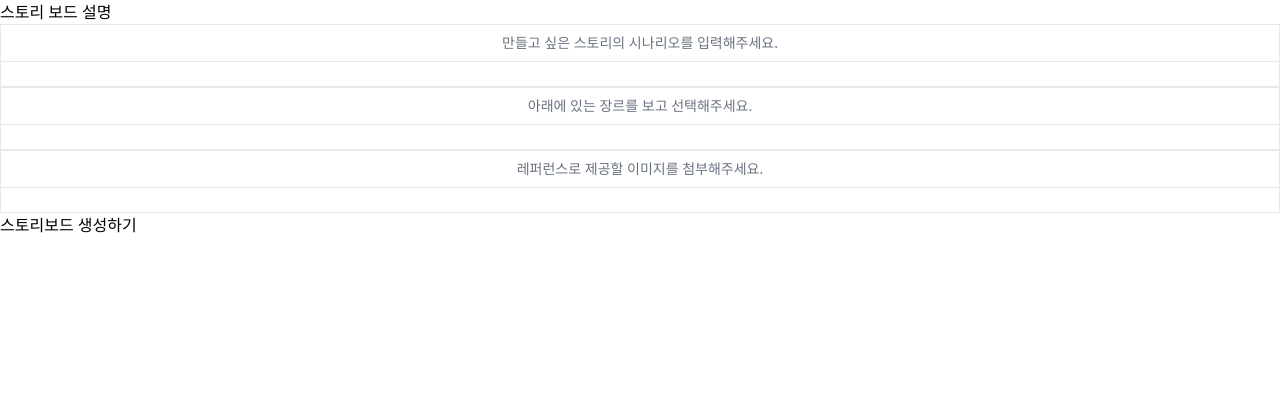
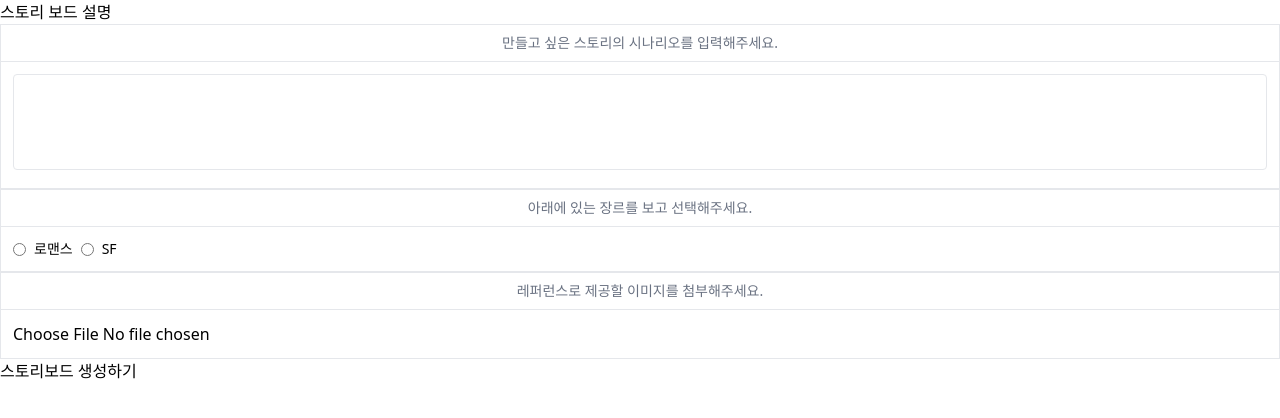
Before and after one commit to kxb2/frontend, a Next.js app: page / in a window 1280 px wide. Shown: the top 418 px of the page. Built offline with nearby package versions, Linux system fonts and the light colour scheme.

Commit message:
feat: 타입에 따른 input 필드 변경 #1

```diff
--- a/app/components/FormField.tsx
+++ b/app/components/FormField.tsx
@@ -9,7 +9,25 @@ export default function StoryboardFormField({ field }: Props) {
     <div className="border border-gray-200">
       <div className="border-b border-gray-200 px-3 py-2 text-sm text-gray-500 text-center">{field.description ?? '기능 설명'}</div>
 
-      <div className="p-3">{/* 여기에 실제 input이 들어갈 자리 */}</div>
+      <div className="p-3">
+        {/* 타입이 시나리오인 경우 */}
+        {field.type === 'textarea' && <textarea className="w-full h-24 text-sm p-2 border border-gray-200 rounded resize-none" placeholder={field.placeholder} />}
+
+        {/* 타입이 장르 선택인 경우 */}
+        {field.type === 'select' && (
+          <div className="flex flex-row gap-2">
+            {field.options.map((opt) => (
+              <label key={opt.value} className="flex items-center gap-2 text-sm">
+                <input type="radio" name={field.id} value={opt.value} />
+                {opt.label}
+              </label>
+            ))}
+          </div>
+        )}
+
+        {/* 타입이 파일 업로드인 경우 */}
+        {field.type === 'fileUpload' && <input type="file" accept={field.accept} multiple={(field.maxFiles ?? 1) > 1} />}
+      </div>
     </div>
   );
 }
```
